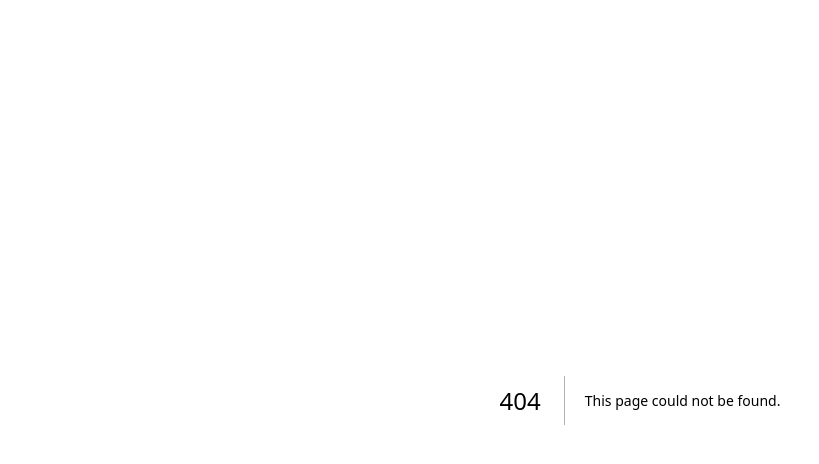
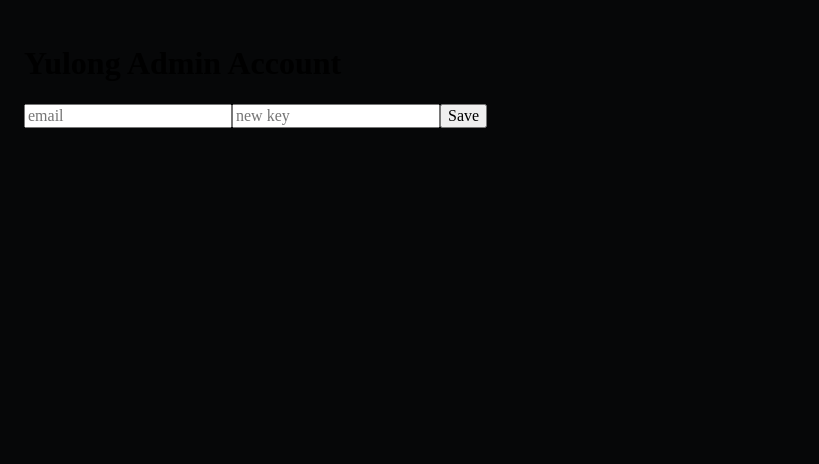
Before and after one commit to 3037676975/yulong-vpn, a Next.js app: page /account in a window 1280 px wide. Before the commit this address had no page. Shown: the top 464 px of the page, without its empty margins (0-819 px from the left). Built offline with nearby package versions, Linux system fonts and the light colour scheme.

Commit message:
admin: add account page

```diff
--- /dev/null
+++ b/app/account/page.js
@@ -0,0 +1,7 @@
+'use client';
+import {useState} from 'react';
+export default function Page(){
+ const [email,setEmail]=useState(''),[loginSecret,setLoginSecret]=useState(''),[msg,setMsg]=useState('');
+ async function save(){setMsg('Saving');const r=await fetch('/api/admin-account',{method:'POST',headers:{'content-type':'application/json'},body:JSON.stringify({email,loginSecret})});const j=await r.json().catch(()=>({}));setMsg(j.message||String(r.status));}
+ return <main style={{padding:24}}><h1>Yulong Admin Account</h1><input value={email} onChange={e=>setEmail(e.target.value)} placeholder='email'/><input value={loginSecret} onChange={e=>setLoginSecret(e.target.value)} placeholder='new key'/><button onClick={save}>Save</button><p>{msg}</p></main>
+}
```
